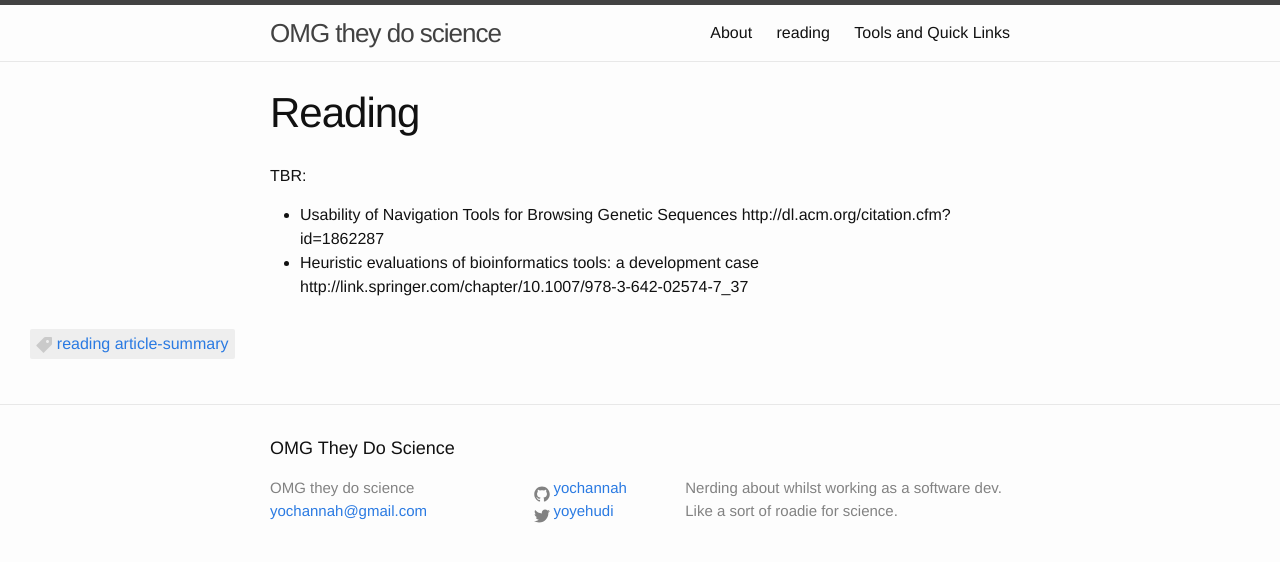
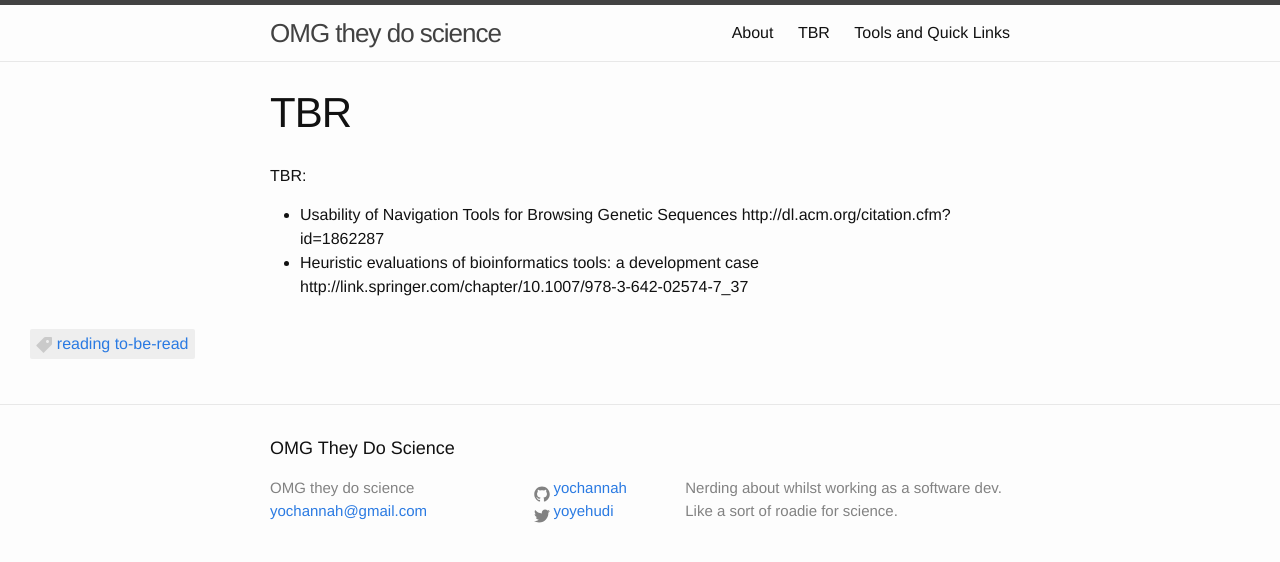
Before and after one commit to yochannah/omgscience, a Jekyll site: the page built from tbr-pile/index.md, in a window 1280 px wide. Shown: the top 562 px of the page. Built offline with Jekyll 4.4.1, drawn with Linux system fonts in a browser that asks for light colours.

Commit message:
fix inconsistent capitalisation that was going to distract me every time I looked at it

```diff
--- a/tbr-pile/index.md
+++ b/tbr-pile/index.md
@@ -1,8 +1,8 @@
 ---
 layout: page
-title: reading
+title: TBR
 categories: reading
-tags: reading article-summary
+tags: reading to-be-read
 ---
 
 TBR:
```
